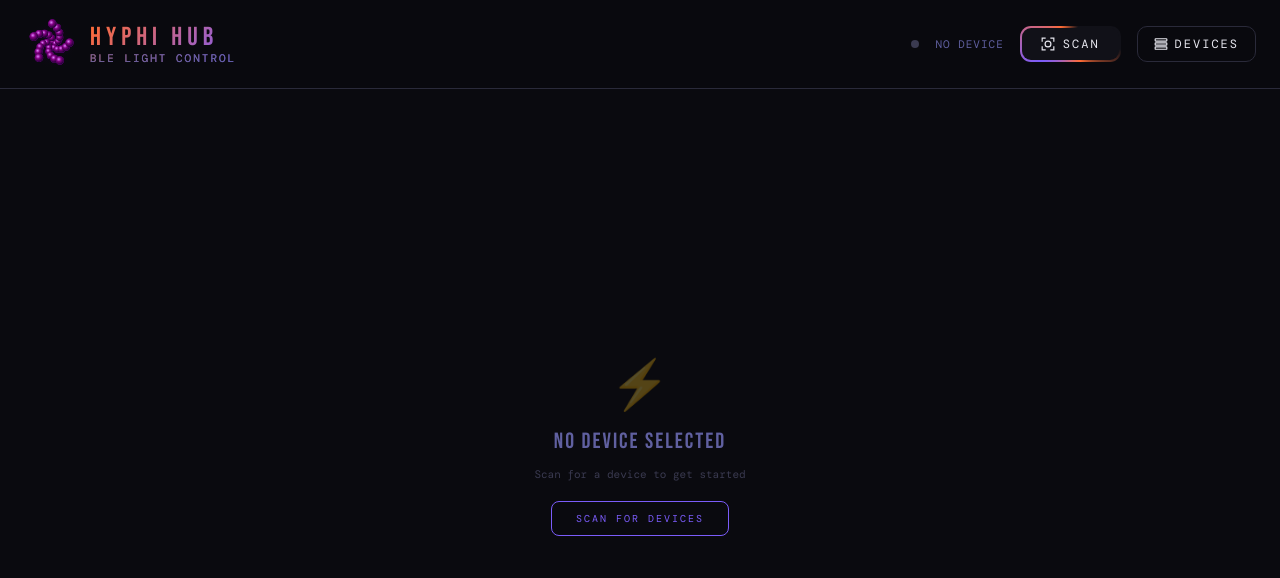
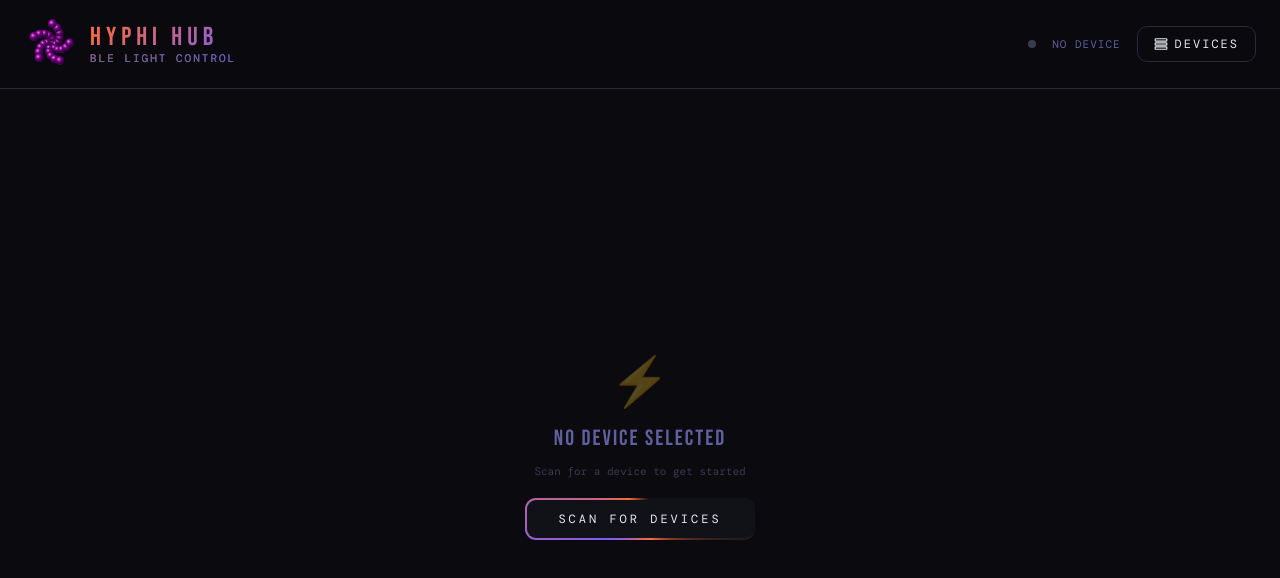
Before and after one commit to skyfly200/hyphi-hub, a Vue app: page / in a window 1280 px wide. Shown: the top 578 px of the page. Built offline with nearby package versions, Linux system fonts and the light colour scheme; a web font is replaced by a local one.

Commit message:
update design

```diff
--- a/src/views/HomeView.vue
+++ b/src/views/HomeView.vue
@@ -62,16 +62,6 @@
       <div class="header-right">
         <div class="status-dot" :class="{ connected: connectedCount > 0 }"/>
         <span class="status-text">{{ connectedCount > 0 ? statusName : 'NO DEVICE' }}</span>
-        <button
-          class="btn-scan"
-          :class="{ 'pulse-glow': connectedCount === 0 }"
-          @click="showScan = true"
-        >
-          <svg viewBox="0 0 24 24" fill="none" stroke="currentColor" stroke-width="2">
-            <path d="M8 2H2v6M16 2h6v6M8 22H2v-6M16 22h6v-6M12 7a5 5 0 100 10 5 5 0 000-10z"/>
-          </svg>
-          SCAN
-        </button>
         <button class="btn-devices" @click="drawerOpen = !drawerOpen">
           <svg width="14" height="14" viewBox="0 0 24 24" fill="none" stroke="currentColor" stroke-width="2">
             <rect x="2" y="3" width="20" height="4" rx="1"/>
@@ -184,7 +174,7 @@
           <div class="no-device-icon">⚡</div>
           <div class="no-device-msg">No device selected</div>
           <div class="no-device-sub">Scan for a device to get started</div>
-          <button class="btn-scan-empty pulse-glow" @click="showScan = true">SCAN FOR DEVICES</button>
+          <button class="btn-scan-empty" @click="showScan = true">SCAN FOR DEVICES</button>
         </div>
 
         <template v-if="activeDev">
@@ -726,10 +716,31 @@ header.mobile .logo-icon    { width: 42px; height: 42px; }
 .no-device-msg  { font-family: var(--font-disp); font-size: 22px; letter-spacing: 2px; color: var(--sub); }
 .no-device-sub  { font-family: var(--font-mono); font-size: 11px; color: var(--muted); text-align: center; }
 .btn-scan-empty {
-  padding: 10px 24px; border-radius: 8px; border: 1px solid var(--accent2);
-  background: transparent; color: var(--accent2);
-  font-family: var(--font-mono); font-size: 10px; letter-spacing: 2px;
-  margin-top: 8px; cursor: pointer; position: relative; z-index: 0;
+  padding: 12px 32px; border-radius: var(--r);
+  border: 1px solid transparent;
+  background: var(--surface); color: var(--text);
+  font-family: var(--font-mono); font-size: 12px; letter-spacing: 3px;
+  text-transform: uppercase;
+  margin-top: 8px; cursor: pointer;
+  position: relative; z-index: 0;
+  transition: color 0.3s;
+}
+.btn-scan-empty:hover { color: var(--accent2); }
+.btn-scan-empty::before {
+  content: ''; position: absolute; inset: -1px;
+  border-radius: calc(var(--r) + 1px);
+  background: conic-gradient(
+    from var(--glow-angle),
+    var(--accent2) 0%, var(--accent) 25%,
+    transparent 40%, transparent 60%,
+    var(--accent) 75%, var(--accent2) 100%
+  );
+  animation: borderSpin 3s linear infinite; z-index: -1;
+}
+.btn-scan-empty::after {
+  content: ''; position: absolute; inset: 1px;
+  border-radius: calc(var(--r) - 1px);
+  background: var(--surface); z-index: -1;
 }
 
 .panel-header {
```
